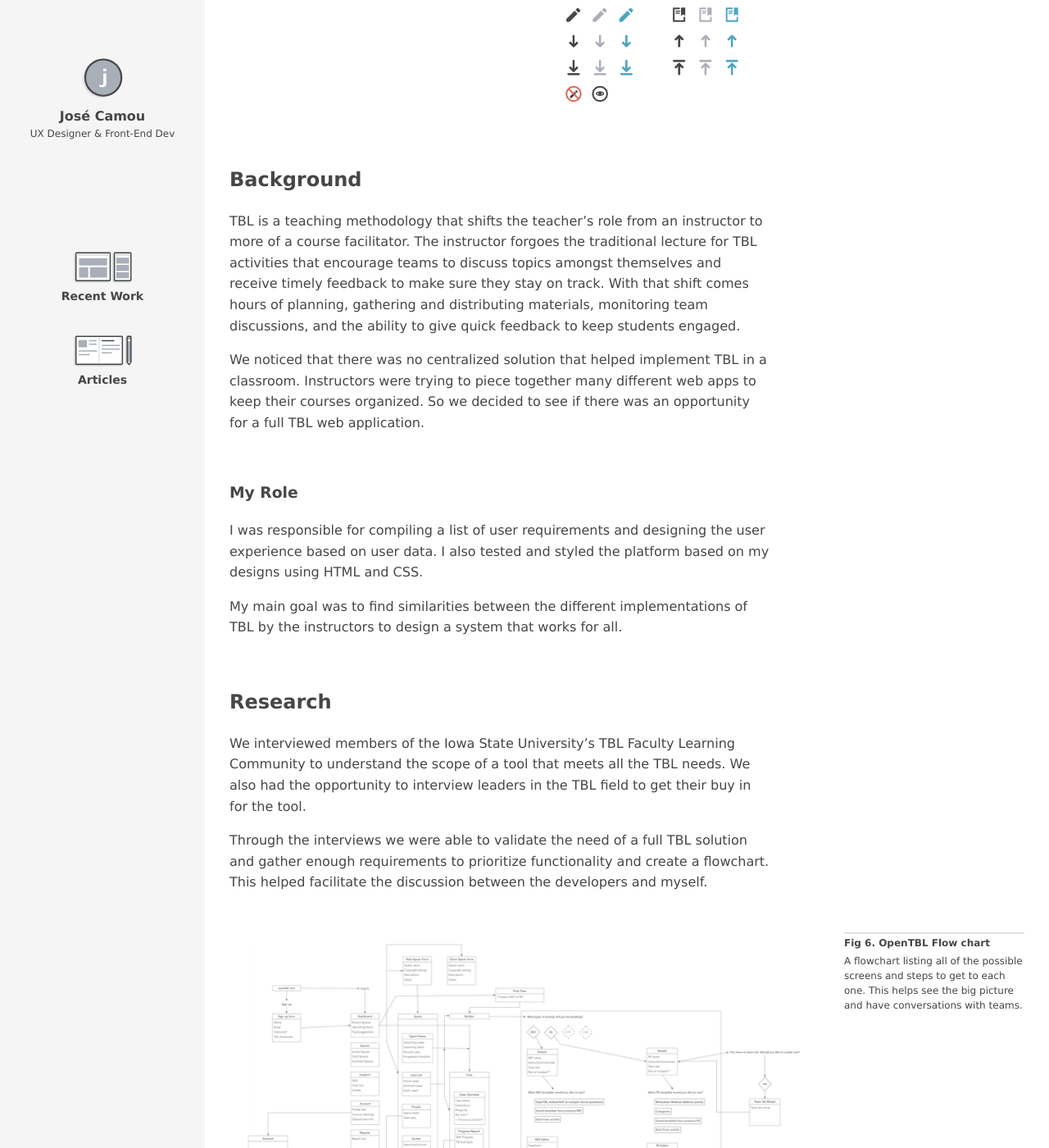
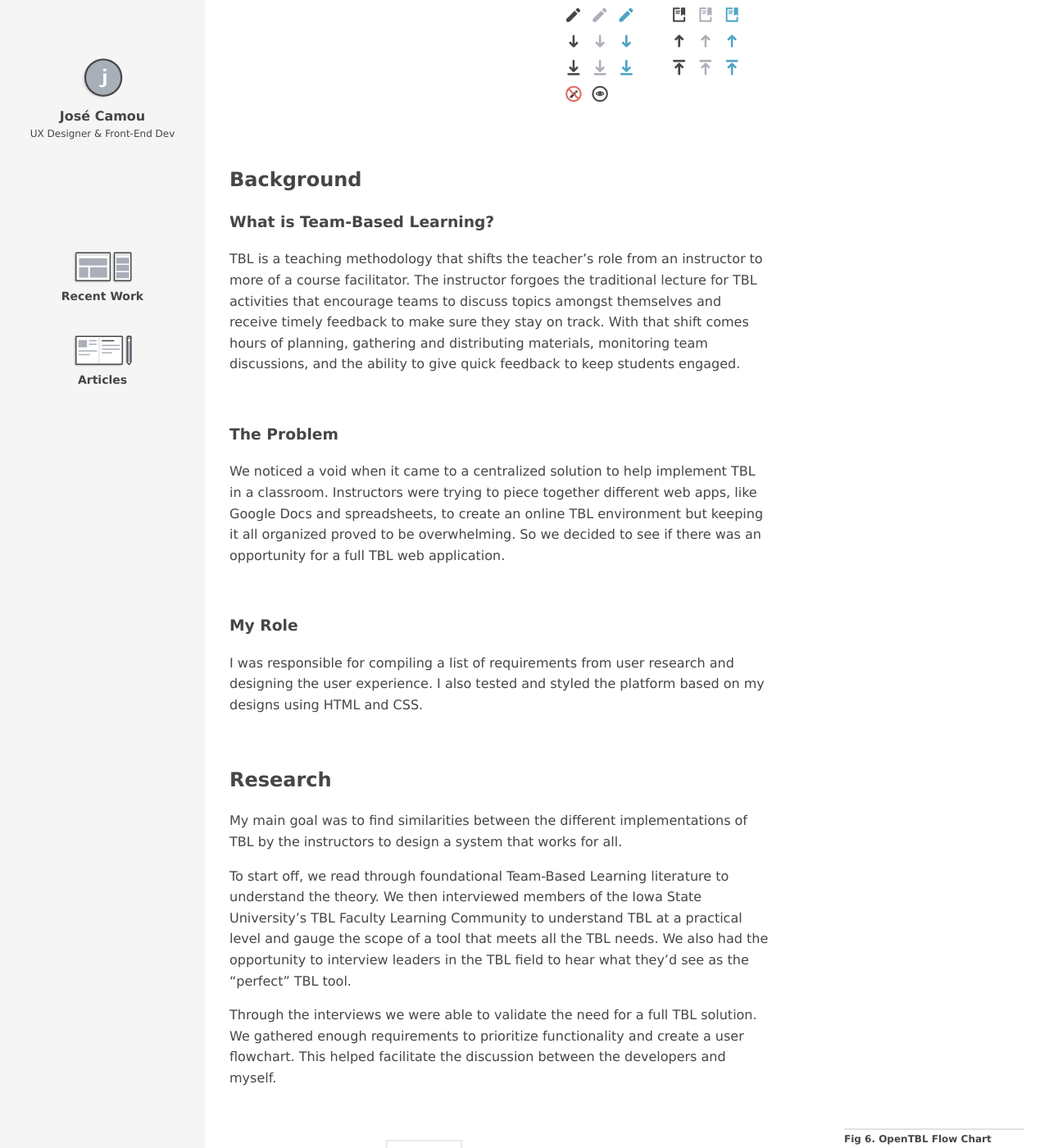
Before and after one commit to jcamou/jcamou.github.io, a Jekyll site: the page built from work/opentbl.html, in a window 1280 px wide and 1400 px high, scrolled down 4046 px. Shown: the whole window at 82% size. Built offline with Jekyll 4.4.1, drawn with Linux system fonts in a browser that asks for light colours; some of the changed text lies outside the part shown.

Commit message:
[MOD] Add new images to opentbl case study

```diff
--- a/work/opentbl.html
+++ b/work/opentbl.html
@@ -56,8 +56,8 @@
   <div class="grid__col--1of4 grid__container-padding
   grid__mobile--full-width">
     <div class="caption__container">
-      <div class="caption__label">Fig 1. OpenTBL Marketing page</div>
-      <div class="caption__description">Used in the marketing site. OpenTBL is TBL in a box.</div>
+      <div class="caption__label">Fig 1. OpenTBL Marketing Page</div>
+      <div class="caption__description">Landing page for OpenTBL. OpenTBL is Team-Based Learning in a box.</div>
     </div>
   </div>
 </div>
@@ -69,8 +69,8 @@
   <div class="grid__col--1of4 grid__container-padding
   grid__mobile--full-width">
     <div class="caption__container">
-      <div class="caption__label">Fig 2. Exercise overview</div>
-      <div class="caption__description">What students see before they dive into an exercise. It has the directions, exercise status, type, and breakdown of what's inside.</div>
+      <div class="caption__label">Fig 2. Exercise Overview</div>
+      <div class="caption__description">This is the screen students see before they dive into an exercise. It has the directions, exercise status, type, and breakdown of what's inside.</div>
     </div>
   </div>
 </div>
@@ -124,17 +124,20 @@
 <div class="grid__container spacing__margin-bottom--2">
   <div class="grid__col--3of4 grid__container-padding grid__mobile--full-width">
     <h2>Background</h2>
+    <h3>What is Team-Based Learning?</h3>
     <p>TBL is a teaching methodology that shifts the teacher’s role from an instructor to more of a course facilitator. The instructor forgoes the traditional lecture for TBL activities that encourage teams to discuss topics amongst themselves and receive timely feedback to make sure they stay on track. With that shift comes hours of planning, gathering and distributing materials, monitoring team discussions, and the ability to give quick feedback to keep students engaged.</p>
-    <p>We noticed that there was no centralized solution that helped implement TBL in a classroom. Instructors were trying to piece together many different web apps to keep their courses organized. So we decided to see if there was an opportunity for a full TBL web application.</p>
+    <br>
+    <h3>The Problem</h3>
+    <p>We noticed a void when it came to a centralized solution to help implement TBL in a classroom. Instructors were trying to piece together different web apps, like Google Docs and spreadsheets, to create an online TBL environment but keeping it all organized proved to be overwhelming. So we decided to see if there was an opportunity for a full TBL web application.</p>
     <br>
     <h3>My Role</h3>
-    <p>I was responsible for compiling a list of user requirements and designing the user experience based on user data. I also tested and styled the platform based on my designs using HTML and CSS.</p>
-    <p>My main goal was to find similarities between the different implementations of TBL by the instructors to design a system that works for all.</p>
+    <p>I was responsible for compiling a list of requirements from user research and designing the user experience. I also tested and styled the platform based on my designs using HTML and CSS.</p>
     <br>
     <h2>Research</h2>
-    <p>We interviewed members of the Iowa State University’s TBL Faculty Learning Community to understand the scope of a tool that meets all the TBL needs. We also had the opportunity to interview leaders in the TBL field to get their buy in for the tool.</p>
+    <p>My main goal was to find similarities between the different implementations of TBL by the instructors to design a system that works for all.</p>
+    <p>To start off, we read through foundational Team-Based Learning literature to understand the theory. We then interviewed members of the Iowa State University’s TBL Faculty Learning Community to understand TBL at a practical level and gauge the scope of a tool that meets all the TBL needs. We also had the opportunity to interview leaders in the TBL field to hear what they’d see as the “perfect” TBL tool.</p>
 
-    <p>Through the interviews we were able to validate the need of a full TBL solution and gather enough requirements to prioritize functionality and create a flowchart. This helped facilitate the discussion between the developers and myself.</p>
+    <p>Through the interviews we were able to validate the need for a full TBL solution. We gathered enough requirements to prioritize functionality and create a user flowchart. This helped facilitate the discussion between the developers and myself.</p>
   </div>
 </div>
 <div class="grid__container spacing__margin-bottom--2">
@@ -144,7 +147,7 @@
   <div class="grid__col--1of4 grid__container-padding
   grid__mobile--full-width">
     <div class="caption__container">
-      <div class="caption__label">Fig 6. OpenTBL Flow chart</div>
+      <div class="caption__label">Fig 6. OpenTBL Flow Chart</div>
       <div class="caption__description">A flowchart listing all of the possible screens and steps to get to each one. This helps see the big picture and have conversations with teams.</div>
     </div>
   </div>
@@ -152,56 +155,62 @@
 <div class="grid__container spacing__margin-bottom--2">
   <div class="grid__col--3of4 grid__container-padding grid__mobile--full-width">
     <h2>Sketching & Mockups</h2>
-    <p>I started with some initial sketches implementing the important screens from the flowchart to get an idea of the layout.</p>
+    <p>I started with some initial sketches implementing the important screens from the flowchart to get an idea of the layout. The bulk of the brainstorming was done around the concept of “The Builder”. We the process of creating an exercise to be as quick and easy as possible.</p>
   </div>
 </div>
 <div class="grid__container spacing__margin-bottom--2">
   <div class="grid__col--3of4 is-left grid__container-padding grid__mobile--full-width">
-    <div class="grid__col--49 grid__mobile--full-width">
-      <img src="/assets/images/work/opentbl/otbl__sketch--1.JPG" alt="Photo of sketch 1">
-    </div>
-    <div class="grid__col--49 grid__mobile--full-width">
-      <img src="/assets/images/work/opentbl/otbl__sketch--2.JPG" alt="Photo of sketch 2">
-    </div>
-    <div class="grid__col--49 grid__mobile--full-width">
-      <img src="/assets/images/work/opentbl/otbl__sketch--3.JPG" alt="Photo of sketch 3">
-    </div>
-    <div class="grid__col--49 grid__mobile--full-width">
-      <img src="/assets/images/work/opentbl/otbl__sketch--4.JPG" alt="Photo of sketch 4">
-    </div>
+    <img src="/assets/images/work/opentbl/otbl__sketch--app-flow.JPG"  alt="Sketch of OpenTBL app flow" class="spacing__margin-bottom--2">
+    <img src="/assets/images/work/opentbl/otbl__sketch--builder.JPG" alt="Sketch of Builder process">
   </div>
   <div class="grid__col--1of4 grid__container-padding
   grid__mobile--full-width">
     <div class="caption__container">
-      <div class="caption__label">Fig 7. Layout Sketches</div>
-      <div class="caption__description">Fleshing out what the best consistent layout might be for the mockups.</div>
+      <div class="caption__label">Fig 7 & 8. Layout Sketches</div>
+      <div class="caption__description">Sketching layouts for the main screens of OpenTBL.</div>
     </div>
   </div>
 </div>
 
 <div class="grid__container spacing__margin-bottom--2">
   <div class="grid__col--3of4 grid__container-padding grid__mobile--full-width">
-    <p>We used ThinkSpace assets as the starting point for the high-fidelity mockups. Color palette was updated to be consistent with OpenTBL branding.</p>
+    <p>Once I had a consistent layout and a solid number of sketched out components, I moved into creating mockups. We used ThinkSpace assets as the starting point for the high-fidelity mockups. Color palette was updated to be consistent with OpenTBL branding.</p>
   </div>
 </div>
 <div class="grid__container spacing__margin-bottom--2">
   <div class="grid__col--3of4 is-left grid__container-padding grid__mobile--full-width">
-    <img src="/assets/images/work/opentbl/otbl__invision-mockup--1.png"  alt="Photo of mockup 1" class="spacing__margin-bottom--2">
-    <img src="/assets/images/work/opentbl/otbl__invision-mockup--2.png" alt="Photo of mockup 2">
+    <img src="/assets/images/work/opentbl/otbl__builder-mockups.png"  alt="Mockups of Builder Process" class="spacing__margin-bottom--2">
   </div>
   <div class="grid__col--1of4 grid__container-padding
   grid__mobile--full-width">
     <div class="caption__container">
-      <div class="caption__label">Fig 8 & 9. Mockups on InVision</div>
+      <div class="caption__label">Fig 9. Builder Mockups</div>
       <div class="caption__description">I used Photoshop to put together mockups based on sketches then added them to an InVision project. </div>
     </div>
   </div>
 </div>
 <div class="grid__container spacing__margin-bottom--2">
   <div class="grid__col--3of4 grid__container-padding grid__mobile--full-width">
+    <p>Mockups were then added to a project on InVision for testing and prototyping.</p>
+  </div>
+</div>
+<div class="grid__container spacing__margin-bottom--2">
+  <div class="grid__col--3of4 is-left grid__container-padding grid__mobile--full-width">
+    <img src="/assets/images/work/opentbl/otbl__invision-project.png"  alt="Invision project for OpenTBL" class="spacing__margin-bottom--2">
+  </div>
+  <div class="grid__col--1of4 grid__container-padding
+  grid__mobile--full-width">
+    <div class="caption__container">
+      <div class="caption__label">Fig 10. Mockups on InVision</div>
+      <div class="caption__description">InVision was used for prototype testing, internal discussions, and group feedback.</div>
+    </div>
+  </div>
+</div>
+<div class="grid__container spacing__margin-bottom--2">
+  <div class="grid__col--3of4 grid__container-padding grid__mobile--full-width">
     <h2>User Testing</h2>
-    <p>I conducted a focus group test with the TBL Learning Community to spot the obvious mistakes, make sure the design was going in the right direction, and iterate.</p>
-    <p>Once the mockups were updated, I conducted remote usability tests using Zoom, InVision, and Google Forms. Tasks focused on creating different types of exercises and managing their teams. </p>
+    <p>I conducted a focus group test with the TBL Learning Community to spot the obvious mistakes, make sure the designs were going in the right direction. The TBL Learning  Community were a huge help here. They were supportive, critical, and most of all excited about the designs which was a huge motivator for us!</p>
+    <p>Once the mockups were updated based on the group feedback, I conducted remote usability tests using Zoom, InVision, and Google Forms. Tasks focused on creating different types of exercises and managing their teams.</p>
   </div>
 </div>
 
@@ -212,7 +221,7 @@
   <div class="grid__col--1of4 grid__container-padding
   grid__mobile--full-width">
     <div class="caption__container">
-      <div class="caption__label">Fig 10. Video recording of focus group session</div>
+      <div class="caption__label">Fig 11. Video recording of focus group session</div>
       <div class="caption__description">These sessions are great at the beginning of the design process.</div>
     </div>
   </div>
@@ -231,7 +240,7 @@
   <div class="grid__col--1of4 grid__container-padding
   grid__mobile--full-width">
     <div class="caption__container">
-      <div class="caption__label">Fig 11. Old and New Logos</div>
+      <div class="caption__label">Fig 12. Old and New Logos</div>
       <div class="caption__description">(Left) Initial logo. (Right) Updated version.</div>
     </div>
   </div>
@@ -240,5 +249,10 @@
   <div class="grid__col--3of4 grid__container-padding grid__mobile--full-width">
     <h2>Release</h2>
     <p>OpenTBL was released Fall 2017 after a summer course pilot test that resulted in positive reviews. It is currently being used campus-wide at Iowa State University.</p>
+    <br>
+    <h2>Lessons Learned</h2>
+    <p>OpenTBL was a big lesson in Marketing. We had a product, we had some users, but we hadn’t baked in any marketing or business methods to the product itself. Things like drip email campaigns to keep users engaged and educated about some of the less-obvious features were missing. This resulted and a lot of late nights reading marketing 101 posts and listening to podcasts. If you ever find yourself in a similar situation, <a href="https://blog.intercom.com/category/podcast/">Intercom’s Inside Intercom Podcast</a> is a great resource.</p>
   </div>
+
+
 </div>
```
Also changed, not shown: assets/images/work/opentbl/otbl__builder-mockups.png (added), assets/images/work/opentbl/otbl__exercise-overview.png, assets/images/work/opentbl/otbl__exercise-status.png, assets/images/work/opentbl/otbl__icon-set.png, assets/images/work/opentbl/otbl__invision-mockup--1.png (deleted), assets/images/work/opentbl/otbl__invision-mockup--2.png (deleted), assets/images/work/opentbl/otbl__invision-project.png (added), assets/images/work/opentbl/otbl__landing.png, assets/images/work/opentbl/otbl__logo-comparison.png, assets/images/work/opentbl/otbl__pr.png, assets/images/work/opentbl/otbl__preview.png, assets/images/work/opentbl/otbl__responsive.png, assets/images/work/opentbl/otbl__sketch--1.JPG (deleted), assets/images/work/opentbl/otbl__sketch--2.JPG (deleted), 4 more files, 1 other file.
